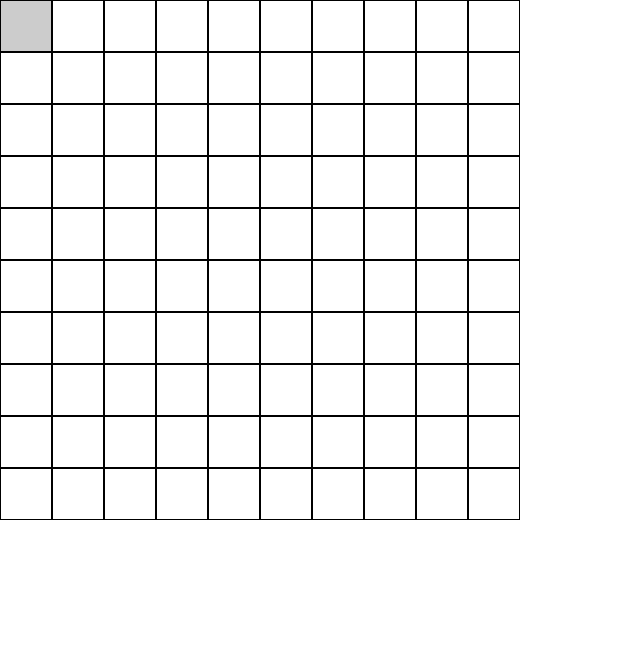
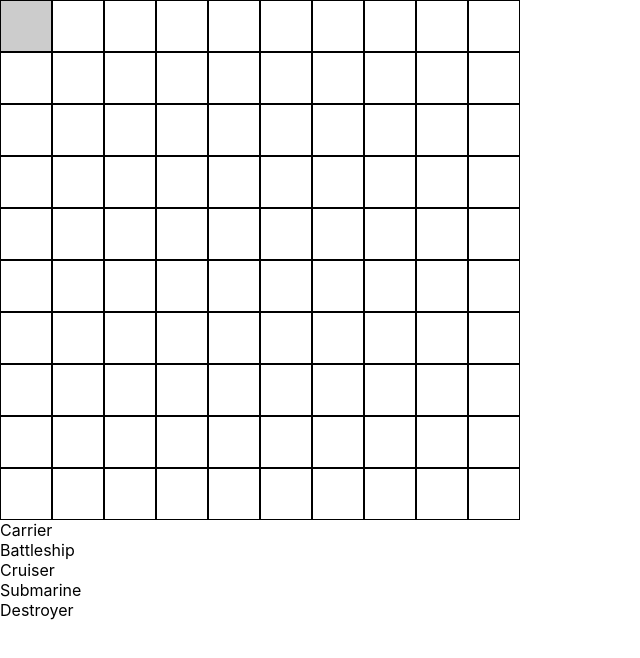
Before and after one commit to bryanmccarthy/battleship, a React (Create React App) app: page / in a window 1280 px wide. Shown: the top 658 px of the page, without its empty margins (0-640 px from the left). Built offline with nearby package versions, Linux system fonts and the light colour scheme; the HTML template or start-up script is replaced by a standard one.

Commit message:
display ship status

```diff
--- a/src/App.css
+++ b/src/App.css
@@ -39,3 +39,11 @@
   width: 30px;
   height: 30px;
 }
+
+.Sunk {
+  text-decoration: line-through;
+}
+
+.NotSunk {
+  text-decoration: none;
+}
--- a/src/App.tsx
+++ b/src/App.tsx
@@ -56,6 +56,25 @@ const enemyShips: Ship[] = [
 
 function Board() {
   const [board, setBoard] = useState(initialBoard);
+  const [shipStatus, setShipStatus] = useState([
+    { name: 'Carrier', sunk: false },
+    { name: 'Battleship', sunk: false },
+    { name: 'Cruiser', sunk: false },
+    { name: 'Submarine', sunk: false },
+    { name: 'Destroyer', sunk: false }
+  ]);
+
+  function checkIfSunk(ship: Ship) {
+    if (ship.hits === ship.coords.length) {
+      ship.sunk = true;
+      const newShipStatus = [...shipStatus];
+      newShipStatus.forEach(shipStatus => {
+        if (shipStatus.name === ship.name) {
+          shipStatus.sunk = true;
+        }
+      });
+    }
+  }
 
   function checkForHit(rowIdx: number, colIdx: number) {
     let hit = false;
@@ -63,6 +82,8 @@ function Board() {
       ship.coords.forEach(coord => {
         if (coord[0] === rowIdx && coord[1] === colIdx) {
           hit = true;
+          ship.hits++;
+          checkIfSunk(ship);
         }
       })
     })
@@ -105,6 +126,24 @@ function Board() {
           </div>
         ))
       }
+      <div className="ShipStatus">
+        {
+          shipStatus.map(ship => (
+            <div className="Ship" key={ship.name}>
+              {
+                ship.sunk ?
+                  <div className="Sunk">
+                    {ship.name}
+                  </div>
+                :
+                  <div className="NotSunk">
+                    {ship.name}
+                  </div>
+              }
+            </div>
+          ))
+        }
+      </div>
     </div>
   )
 }
```
